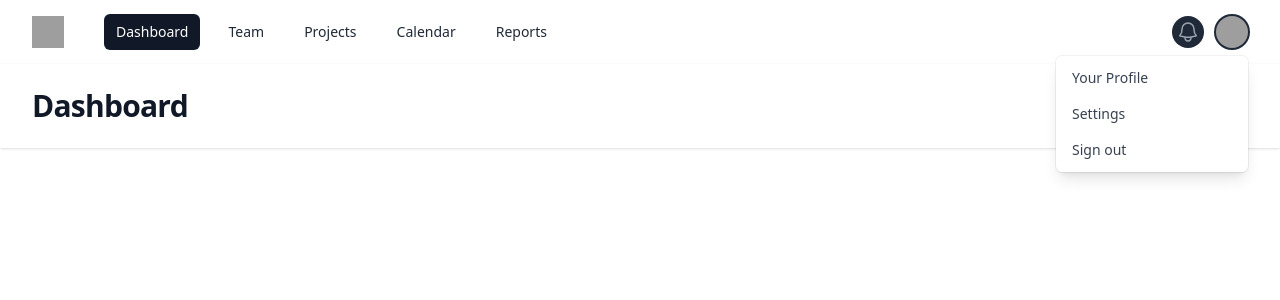
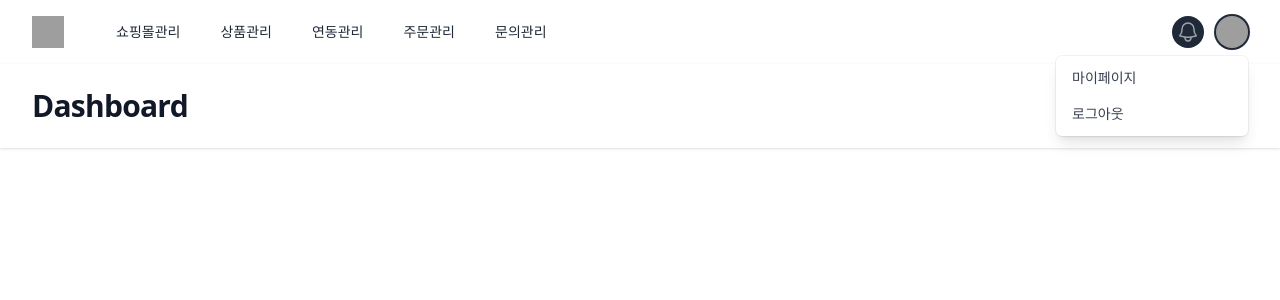
Before and after one commit to rogemaster/seller-supply-chain-front, a React app: page /main in a window 1280 px wide. Both pictures are taken after a click on the button "Open user menu". Shown: the top 300 px of the page. Built offline with nearby package versions, Linux system fonts and the light colour scheme; grey boxes are pictures that could not be loaded.

Commit message:
메인화면 메뉴 작업 진행

```diff
--- /dev/null
+++ b/src/layout/common/header/components/HeaderAlarm.tsx
@@ -0,0 +1,29 @@
+import React from 'react';
+
+const HeaderAlarm = () => {
+  return (
+    <button
+      type="button"
+      className="relative rounded-full bg-gray-800 p-1 text-gray-400 hover:text-white focus:outline-none focus:ring-2 focus:ring-white focus:ring-offset-2 focus:ring-offset-gray-800"
+    >
+      <span className="absolute -inset-1.5"></span>
+      <span className="sr-only">View notifications</span>
+      <svg
+        className="h-6 w-6"
+        fill="none"
+        viewBox="0 0 24 24"
+        strokeWidth="1.5"
+        stroke="currentColor"
+        aria-hidden="true"
+      >
+        <path
+          strokeLinecap="round"
+          strokeLinejoin="round"
+          d="M14.857 17.082a23.848 23.848 0 005.454-1.31A8.967 8.967 0 0118 9.75v-.7V9A6 6 0 006 9v.75a8.967 8.967 0 01-2.312 6.022c1.733.64 3.56 1.085 5.455 1.31m5.714 0a24.255 24.255 0 01-5.714 0m5.714 0a3 3 0 11-5.714 0"
+        />
+      </svg>
+    </button>
+  );
+};
+
+export default HeaderAlarm;
--- /dev/null
+++ b/src/layout/common/header/components/HeaderCompanyLogo.tsx
@@ -0,0 +1,15 @@
+import React from "react";
+
+const HeaderCompanyLogo = () => {
+  return (
+    <div className="flex-shrink-0">
+      <img
+        className="h-8 w-8"
+        src="https://tailwindui.com/img/logos/mark.svg?color=indigo&shade=500"
+        alt="Your Company"
+      />
+    </div>
+  )
+}
+
+export default HeaderCompanyLogo;
--- /dev/null
+++ b/src/layout/common/header/components/HeaderMenus.tsx
@@ -0,0 +1,30 @@
+import React from 'react';
+import { HeaderMenuOptions } from '@src/shared/MenuOptions';
+
+// default: text-gray-800 hover:bg-gray-700 hover:text-white rounded-md px-3 py-2 text-sm font-medium
+// active: bg-gray-900 text-white rounded-md px-3 py-2 text-sm font-medium
+
+const HeaderMenus = () => {
+  const onMainMenu = () => {
+    console.log('main menu');
+  }
+
+  return (
+    <div className="hidden md:block">
+      <div className="ml-10 flex items-baseline space-x-4">
+        {HeaderMenuOptions.map((menu) => (
+          <div
+            key={menu.key}
+            className="text-gray-800 hover:bg-gray-700 hover:text-white rounded-md px-3 py-2 text-sm font-medium select-none cursor-pointer"
+            aria-current="page"
+            onClick={onMainMenu}
+          >
+            {menu.name}
+          </div>
+        ))}
+      </div>
+    </div>
+  );
+};
+
+export default HeaderMenus;
--- /dev/null
+++ b/src/layout/common/header/components/MyMenus.tsx
@@ -0,0 +1,55 @@
+import React, { useState } from 'react';
+import { myMenuOptions } from '@src/shared/MenuOptions';
+
+const MyMenus = () => {
+  const [isMyMenu, setIsMyMenu] = useState(false);
+
+  const onMyMenuOpen = () => {
+    setIsMyMenu((prev) => !prev);
+  };
+
+  return (
+    <div className="relative ml-3">
+      <div>
+        <button
+          type="button"
+          className="relative flex max-w-xs items-center rounded-full bg-gray-800 text-sm focus:outline-none focus:ring-2 focus:ring-white focus:ring-offset-2 focus:ring-offset-gray-800"
+          id="user-menu-button"
+          aria-expanded={isMyMenu}
+          aria-haspopup="true"
+          onClick={onMyMenuOpen}
+        >
+          <span className="absolute -inset-1.5"></span>
+          <span className="sr-only">Open user menu</span>
+          <img
+            className="h-8 w-8 rounded-full"
+            src="https://images.unsplash.com/photo-1472099645785-5658abf4ff4e?ixlib=rb-1.2.1&ixid=eyJhcHBfaWQiOjEyMDd9&auto=format&fit=facearea&facepad=2&w=256&h=256&q=80"
+            alt=""
+          />
+        </button>
+      </div>
+
+      <div
+        className="absolute right-0 z-10 mt-2 w-48 origin-top-right rounded-md bg-white py-1 shadow-lg ring-1 ring-black ring-opacity-5 focus:outline-none"
+        role="menu"
+        aria-orientation="vertical"
+        aria-labelledby="user-menu-button"
+        style={{ display: isMyMenu ? '' : 'none' }}
+      >
+        {myMenuOptions.map((menu) => (
+          <a
+            key={menu.key}
+            href="#"
+            className="block px-4 py-2 text-sm text-gray-700"
+            role="menuitem"
+            id="user-menu-item-0"
+          >
+            {menu.name}
+          </a>
+        ))}
+      </div>
+    </div>
+  );
+};
+
+export default MyMenus;
--- a/src/layout/common/Header.tsx
+++ b/src/layout/common/header/index.tsx
@@ -1,4 +1,8 @@
 import React from 'react';
+import HeaderMenus from '@src/layout/common/header/components/HeaderMenus';
+import MyMenus from '@src/layout/common/header/components/MyMenus';
+import HeaderAlarm from '@src/layout/common/header/components/HeaderAlarm';
+import HeaderCompanyLogo from "@src/layout/common/header/components/HeaderCompanyLogo";
 
 const user = {
   name: 'Tom Cook',
@@ -6,24 +10,8 @@ const user = {
   imageUrl:
     'https://images.unsplash.com/photo-1472099645785-5658abf4ff4e?ixlib=rb-1.2.1&ixid=eyJhcHBfaWQiOjEyMDd9&auto=format&fit=facearea&facepad=2&w=256&h=256&q=80',
 };
-const navigation = [
-  { name: 'Dashboard', href: '#', current: true },
-  { name: 'Team', href: '#', current: false },
-  { name: 'Projects', href: '#', current: false },
-  { name: 'Calendar', href: '#', current: false },
-  { name: 'Reports', href: '#', current: false },
-];
-const userNavigation = [
-  { name: 'Your Profile', href: '#' },
-  { name: 'Settings', href: '#' },
-  { name: 'Sign out', href: '#' },
-];
 
-// function classNames(...classes) {
-//   return classes.filter(Boolean).join(' ')
-// }
-
-const Header = () => {
+const MainHeader = () => {
   return (
     <>
       <div className="min-h-full">
@@ -31,126 +19,21 @@ const Header = () => {
           <div className="mx-auto max-w-7xl px-4 sm:px-6 lg:px-8">
             <div className="flex h-16 items-center justify-between">
               <div className="flex items-center">
-                <div className="flex-shrink-0">
-                  <img
-                    className="h-8 w-8"
-                    src="https://tailwindui.com/img/logos/mark.svg?color=indigo&shade=500"
-                    alt="Your Company"
-                  />
-                </div>
-                <div className="hidden md:block">
-                  <div className="ml-10 flex items-baseline space-x-4">
-                    <a
-                      href="#"
-                      className="bg-gray-900 text-white rounded-md px-3 py-2 text-sm font-medium"
-                      aria-current="page"
-                    >
-                      Dashboard
-                    </a>
-                    <a
-                      href="#"
-                      className="text-gray-800 hover:bg-gray-700 hover:text-white rounded-md px-3 py-2 text-sm font-medium"
-                    >
-                      Team
-                    </a>
-                    <a
-                      href="#"
-                      className="text-gray-800 hover:bg-gray-700 hover:text-white rounded-md px-3 py-2 text-sm font-medium"
-                    >
-                      Projects
-                    </a>
-                    <a
-                      href="#"
-                      className="text-gray-800 hover:bg-gray-700 hover:text-white rounded-md px-3 py-2 text-sm font-medium"
-                    >
-                      Calendar
-                    </a>
-                    <a
-                      href="#"
-                      className="text-gray-800 hover:bg-gray-700 hover:text-white rounded-md px-3 py-2 text-sm font-medium"
-                    >
-                      Reports
-                    </a>
-                  </div>
-                </div>
+                {/* 회사로고 */}
+                <HeaderCompanyLogo />
+                {/*<HeaderMenus />*/}
+                <HeaderMenus />
               </div>
               <div className="hidden md:block">
                 <div className="ml-4 flex items-center md:ml-6">
-                  <button
-                    type="button"
-                    className="relative rounded-full bg-gray-800 p-1 text-gray-400 hover:text-white focus:outline-none focus:ring-2 focus:ring-white focus:ring-offset-2 focus:ring-offset-gray-800"
-                  >
-                    <span className="absolute -inset-1.5"></span>
-                    <span className="sr-only">View notifications</span>
-                    <svg
-                      className="h-6 w-6"
-                      fill="none"
-                      viewBox="0 0 24 24"
-                      stroke-width="1.5"
-                      stroke="currentColor"
-                      aria-hidden="true"
-                    >
-                      <path
-                        stroke-linecap="round"
-                        stroke-linejoin="round"
-                        d="M14.857 17.082a23.848 23.848 0 005.454-1.31A8.967 8.967 0 0118 9.75v-.7V9A6 6 0 006 9v.75a8.967 8.967 0 01-2.312 6.022c1.733.64 3.56 1.085 5.455 1.31m5.714 0a24.255 24.255 0 01-5.714 0m5.714 0a3 3 0 11-5.714 0"
-                      />
-                    </svg>
-                  </button>
-
-                  <div className="relative ml-3">
-                    <div>
-                      <button
-                        type="button"
-                        className="relative flex max-w-xs items-center rounded-full bg-gray-800 text-sm focus:outline-none focus:ring-2 focus:ring-white focus:ring-offset-2 focus:ring-offset-gray-800"
-                        id="user-menu-button"
-                        aria-expanded="false"
-                        aria-haspopup="true"
-                      >
-                        <span className="absolute -inset-1.5"></span>
-                        <span className="sr-only">Open user menu</span>
-                        <img
-                          className="h-8 w-8 rounded-full"
-                          src="https://images.unsplash.com/photo-1472099645785-5658abf4ff4e?ixlib=rb-1.2.1&ixid=eyJhcHBfaWQiOjEyMDd9&auto=format&fit=facearea&facepad=2&w=256&h=256&q=80"
-                          alt=""
-                        />
-                      </button>
-                    </div>
-
-                    <div
-                      className="absolute right-0 z-10 mt-2 w-48 origin-top-right rounded-md bg-white py-1 shadow-lg ring-1 ring-black ring-opacity-5 focus:outline-none"
-                      role="menu"
-                      aria-orientation="vertical"
-                      aria-labelledby="user-menu-button"
-                    >
-                      <a
-                        href="#"
-                        className="block px-4 py-2 text-sm text-gray-700"
-                        role="menuitem"
-                        id="user-menu-item-0"
-                      >
-                        Your Profile
-                      </a>
-                      <a
-                        href="#"
-                        className="block px-4 py-2 text-sm text-gray-700"
-                        role="menuitem"
-                        id="user-menu-item-1"
-                      >
-                        Settings
-                      </a>
-                      <a
-                        href="#"
-                        className="block px-4 py-2 text-sm text-gray-700"
-                        role="menuitem"
-                        id="user-menu-item-2"
-                      >
-                        Sign out
-                      </a>
-                    </div>
-                  </div>
+                  {/* 알림 영역 */}
+                  <HeaderAlarm />
+                  {/* 유저 메뉴 */}
+                  <MyMenus />
                 </div>
               </div>
+
+              {/* 모바일 화면 또는 화면이 줄어 들면 나오는 부분 */}
               <div className="-mr-2 flex md:hidden">
                 <button
                   type="button"
@@ -165,13 +48,13 @@ const Header = () => {
                     className="block h-6 w-6"
                     fill="none"
                     viewBox="0 0 24 24"
-                    stroke-width="1.5"
+                    strokeWidth="1.5"
                     stroke="currentColor"
                     aria-hidden="true"
                   >
                     <path
-                      stroke-linecap="round"
-                      stroke-linejoin="round"
+                      strokeLinecap="round"
+                      strokeLinejoin="round"
                       d="M3.75 6.75h16.5M3.75 12h16.5m-16.5 5.25h16.5"
                     />
                   </svg>
@@ -180,17 +63,18 @@ const Header = () => {
                     className="hidden h-6 w-6"
                     fill="none"
                     viewBox="0 0 24 24"
-                    stroke-width="1.5"
+                    strokeWidth="1.5"
                     stroke="currentColor"
                     aria-hidden="true"
                   >
-                    <path stroke-linecap="round" stroke-linejoin="round" d="M6 18L18 6M6 6l12 12" />
+                    <path strokeLinecap="round" strokeLinejoin="round" d="M6 18L18 6M6 6l12 12" />
                   </svg>
                 </button>
               </div>
             </div>
           </div>
 
+          {/* 모바일 화면 또는 화면이 줄어 들면 나오는 부분 */}
           <div className="md:hidden" id="mobile-menu">
             <div className="space-y-1 px-2 pb-3 pt-2 sm:px-3">
               <a
@@ -248,13 +132,13 @@ const Header = () => {
                     className="h-6 w-6"
                     fill="none"
                     viewBox="0 0 24 24"
-                    stroke-width="1.5"
+                    strokeWidth="1.5"
                     stroke="currentColor"
                     aria-hidden="true"
                   >
                     <path
-                      stroke-linecap="round"
-                      stroke-linejoin="round"
+                      strokeLinecap="round"
+                      strokeLinejoin="round"
                       d="M14.857 17.082a23.848 23.848 0 005.454-1.31A8.967 8.967 0 0118 9.75v-.7V9A6 6 0 006 9v.75a8.967 8.967 0 01-2.312 6.022c1.733.64 3.56 1.085 5.455 1.31m5.714 0a24.255 24.255 0 01-5.714 0m5.714 0a3 3 0 11-5.714 0"
                     />
                   </svg>
@@ -297,4 +181,4 @@ const Header = () => {
   );
 };
 
-export default Header;
+export default MainHeader;
--- a/src/main/index.tsx
+++ b/src/main/index.tsx
@@ -1,9 +1,9 @@
 import React from 'react';
-import Header from "@src/layout/common/Header";
+import MainHeader from "@src/layout/common/header";
 
 const Main = () => {
   return (
-    <Header />
+    <MainHeader />
   );
 };
 
--- /dev/null
+++ b/src/shared/MenuOptions.ts
@@ -0,0 +1,12 @@
+export const HeaderMenuOptions = [
+  { key: 'ShoppingMallManagement', name: '쇼핑몰관리', href: '#', current: true },
+  { key: 'ProductManagement', name: '상품관리', href: '#', current: true },
+  { key: 'ProductLinkManagement', name: '연동관리', href: '#', current: false },
+  { key: 'OrderManagement', name: '주문관리', href: '#', current: false },
+  { key: 'ClaimManagement', name: '문의관리', href: '#', current: false },
+];
+
+export const myMenuOptions = [
+  { key: 'MyPage', name: '마이페이지', href: '#', current: false },
+  { key: 'Logout', name: '로그아웃', href: '#', current: false },
+];
```
Also changed, not shown: src/layout/common/AppLayout.tsx (+5 -4 lines).
